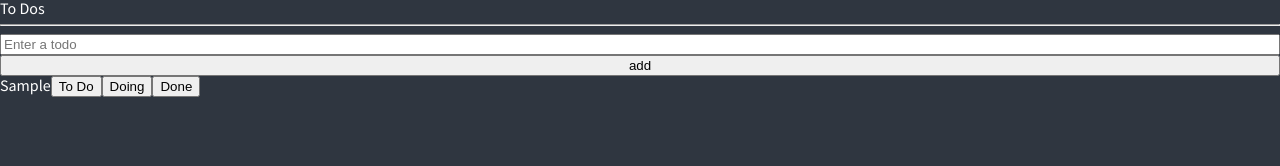
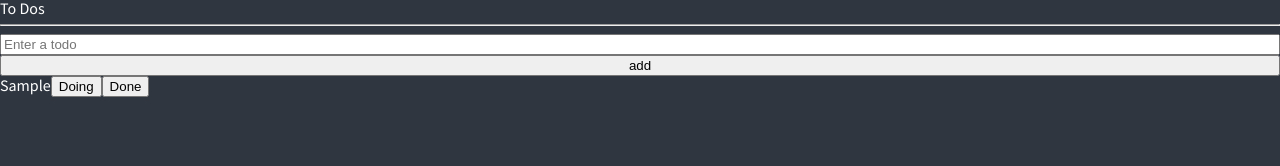
Before and after one commit to sadpu111/react-state-management, a React (Create React App) app: page / in a window 1280 px wide. Both pictures are taken after typing "Sample" into the empty fields and a click on the button "add". Shown: the top 166 px of the page. Built offline with nearby package versions, Linux system fonts and the light colour scheme.

Commit message:
add category buttons

```diff
--- a/src/components/ToDo.tsx
+++ b/src/components/ToDo.tsx
@@ -1,13 +1,16 @@
 import { useRecoilValue } from "recoil";
 import { IToDo, toDoState } from "./Atoms";
 
-function ToDo({ text }: IToDo) {
+function ToDo({ text, category }: IToDo) {
+  const onClick = (newCategory: IToDo["category"]) => {
+
+  }
   return (
     <li>
       <span>{text}</span>
-      <button>To Do</button>
-      <button>Doing</button>
-      <button>Done</button>
+      {category !== "TO_DO" && <button onClick={() => onClick("TO_DO")}>To Do</button>}
+      {category !== "DOING" && <button onClick={() => onClick("DOING")}>Doing</button>}
+      {category !== "DONE" && <button onClick={() => onClick("DONE")}>Done</button>}
     </li>
   )
 }
```
